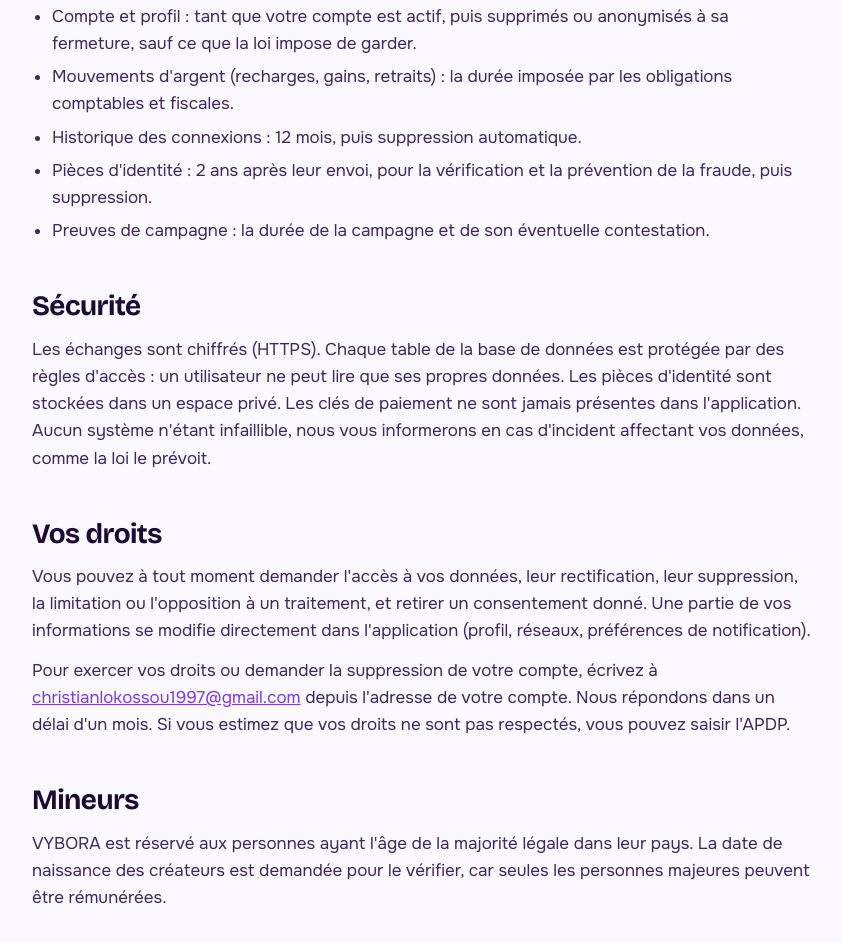
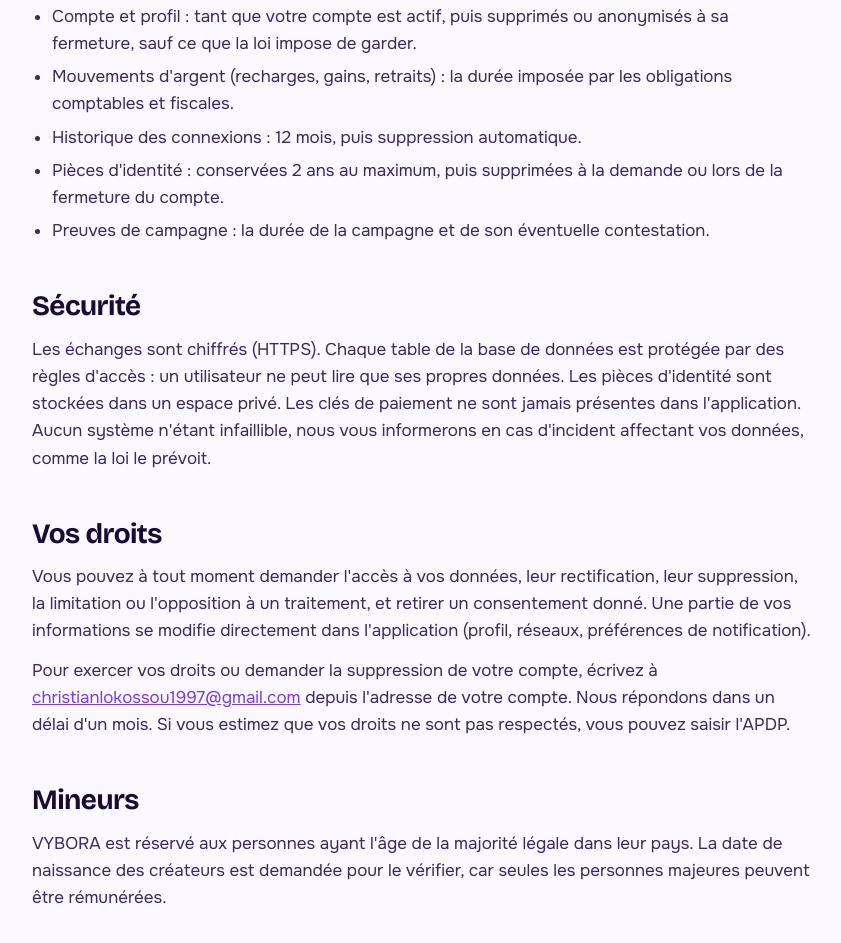
Before and after one commit to christianlk/vybora-pay, a plain HTML site: page confidentialite.html in a window 1280 px wide. Shown: the part 2683-3626 px from the top of the page, without its empty margins (344-1185 px from the left). Drawn offline with nearby package versions, Linux system fonts and the light colour scheme.

Commit message:
Privacy policy: ID document retention wording
Co-Authored-By: Claude Opus 5.5 <noreply@anthropic.com>
Claude-Session: https://claude.ai/code/session_01VfbMnHTnUt2Lw6tXhrpkb7

```diff
--- a/confidentialite.html
+++ b/confidentialite.html
@@ -93,7 +93,7 @@
         <li>Compte et profil : tant que votre compte est actif, puis supprimés ou anonymisés à sa fermeture, sauf ce que la loi impose de garder.</li>
         <li>Mouvements d'argent (recharges, gains, retraits) : la durée imposée par les obligations comptables et fiscales.</li>
         <li>Historique des connexions : 12 mois, puis suppression automatique.</li>
-        <li>Pièces d'identité : 2 ans après leur envoi, pour la vérification et la prévention de la fraude, puis suppression.</li>
+        <li>Pièces d'identité : conservées 2 ans au maximum, puis supprimées à la demande ou lors de la fermeture du compte.</li>
         <li>Preuves de campagne : la durée de la campagne et de son éventuelle contestation.</li>
       </ul>
 
```
